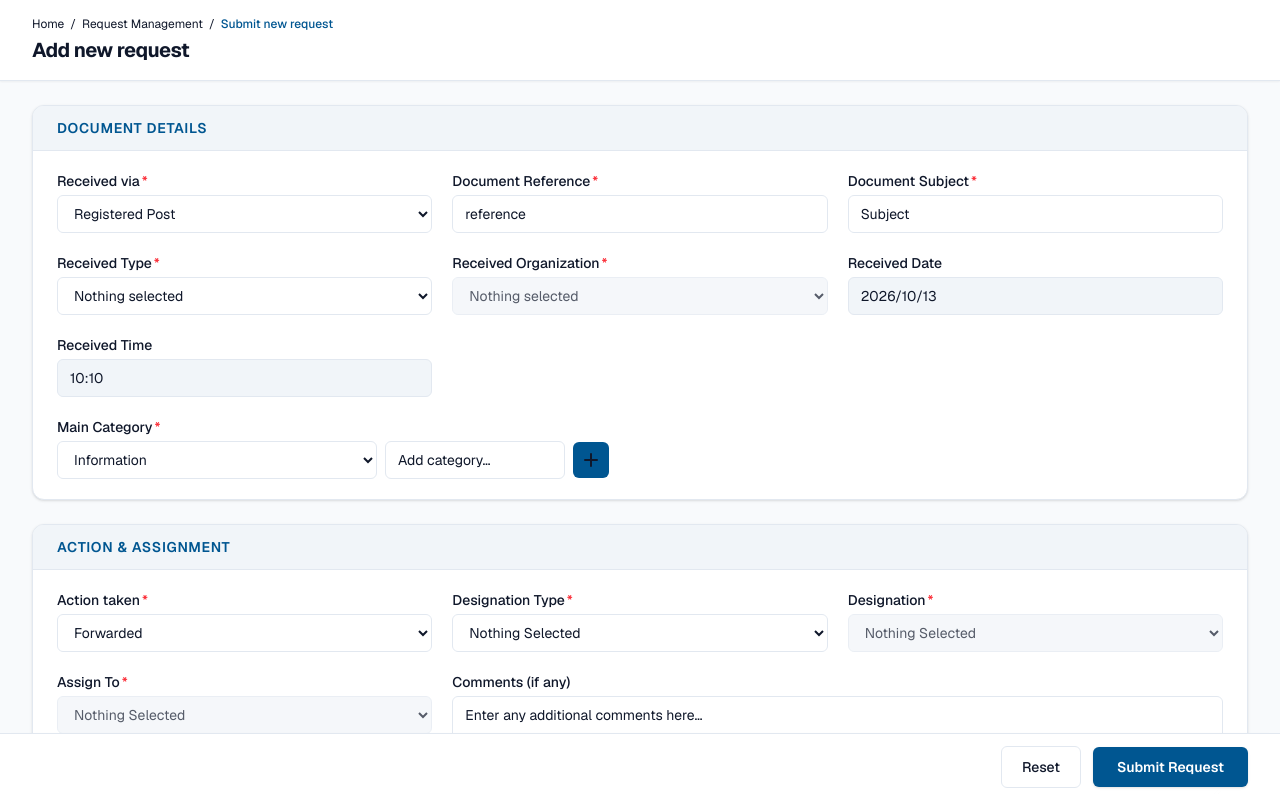
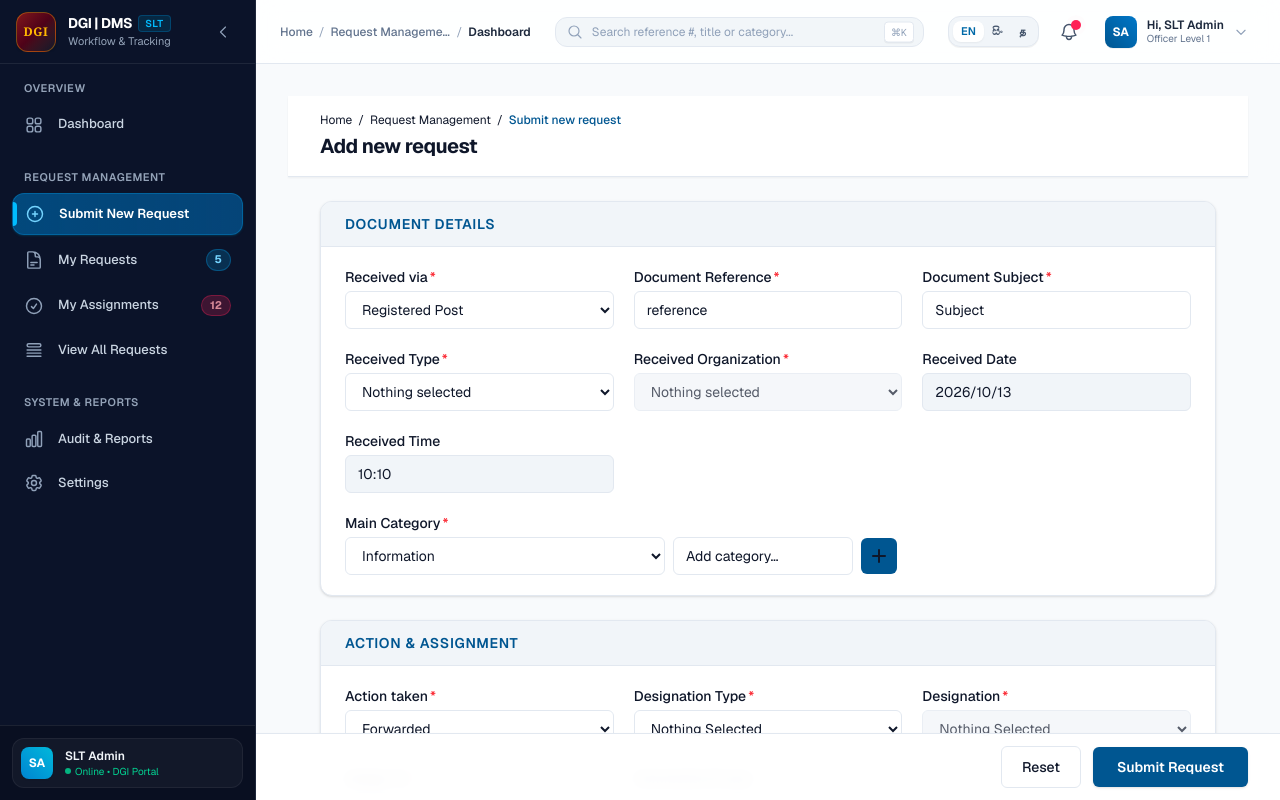
Before and after one commit to KAVINDAPIYUMAL/DMS, a Next.js app in the folder dmsfront/: page /request-management/submit-request in a window 1280 px wide. Shown: the top 800 px of the page. Built offline with nearby package versions, Linux system fonts and the light colour scheme.

Commit message:
fix(submit request page): add AppShell default export and fix submit request sidebar href typo

```diff
--- a/dmsfront/app/components/layout/navigationData.ts
+++ b/dmsfront/app/components/layout/navigationData.ts
@@ -50,7 +50,7 @@ export const NAVIGATION_SECTIONS: NavSection[] = [
         label: 'Submit New Request',
         labelSi: 'නව ඉල්ලීමක් ඉදිරිපත් කිරීම',
         labelTa: 'புதிய கோரிக்கை சமர்ப்பிக்கவும்',
-        href: '/requests/new',
+        href: '/request-management/submit-request',
         iconName: 'submit',
       },
       {
--- a/dmsfront/app/request-management/submit-request/page.tsx
+++ b/dmsfront/app/request-management/submit-request/page.tsx
@@ -3,6 +3,7 @@
 import type { Metadata } from "next";
 import Link from "next/link";
 import SubmitRequestForm from "@/components/request/SubmitRequestForm";
+import AppShell from "@/components/layout/AppShell";
 
 export const metadata: Metadata = {
   title: "Submit New Request | DGI DMS",
@@ -12,6 +13,7 @@ export const metadata: Metadata = {
 
 export default function SubmitRequestPage() {
   return (
+    <AppShell pageTitle="Executive Dashboard">
       <div className="min-h-screen bg-[var(--background)]">
         <main>
           <div className="bg-[var(--surface)] border-b border-[var(--surface-border)] shadow-xs">
@@ -45,5 +47,6 @@ export default function SubmitRequestPage() {
           </div>
         </main>
       </div>
+    </AppShell>
   );
 }
```
Also changed, not shown: dmsfront/app/components/layout/AppShell.tsx (+4 -3 lines). Lines whose indentation alone changed are shown as unchanged.
